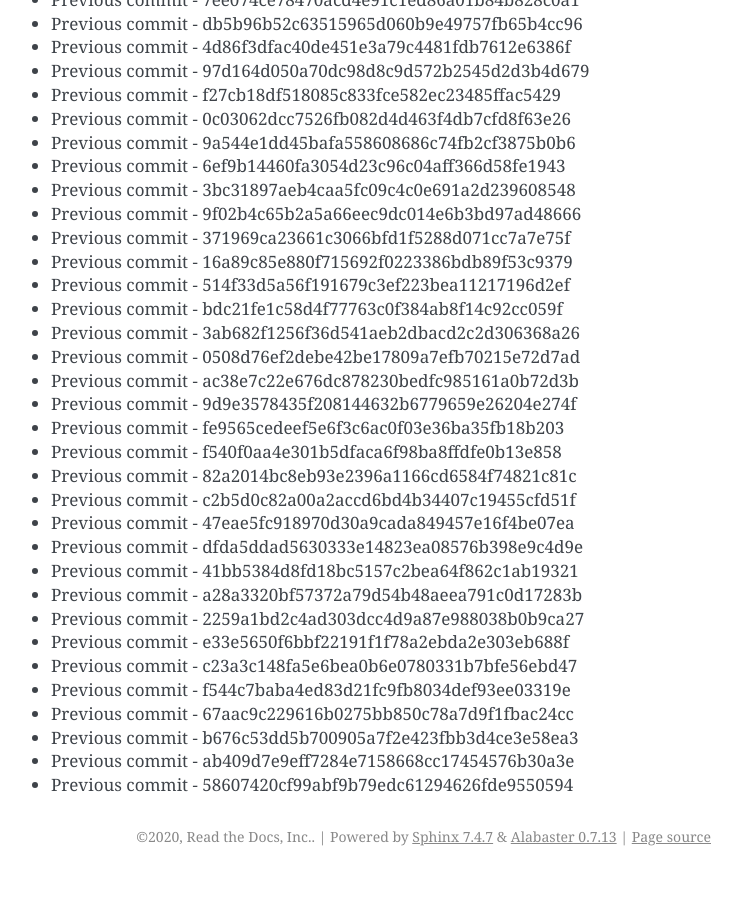
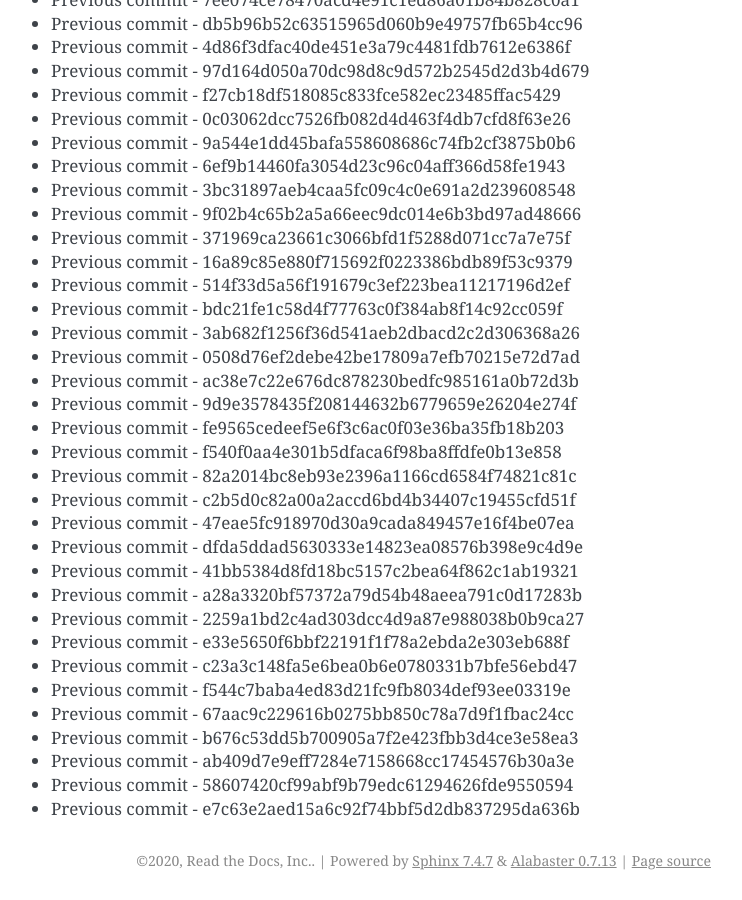
Before and after one commit to readthedocs/rtd-git-stresstest, a Sphinx documentation site: the page built from docs/updates.rst, in a window 1280 px wide and 900 px high, scrolled down 25690 px. Shown: the whole window, without its empty margins (399-1141 px from the left). Built offline with Sphinx 7.4.7, drawn with Linux system fonts in a browser that asks for light colours; before the commit the page ends 26566 px from its top, so only the background shows below that.

Commit message:
Generating commit from previous: e7c63e2aed15a6c92f74bbf5d2db837295da636b

```diff
--- a/docs/updates.rst
+++ b/docs/updates.rst
@@ -1111,3 +1111,4 @@ It can be tested for any performance characteristics.
 * Previous commit - b676c53dd5b700905a7f2e423fbb3d4ce3e58ea3
 * Previous commit - ab409d7e9eff7284e7158668cc17454576b30a3e
 * Previous commit - 58607420cf99abf9b79edc61294626fde9550594
+* Previous commit - e7c63e2aed15a6c92f74bbf5d2db837295da636b
```
